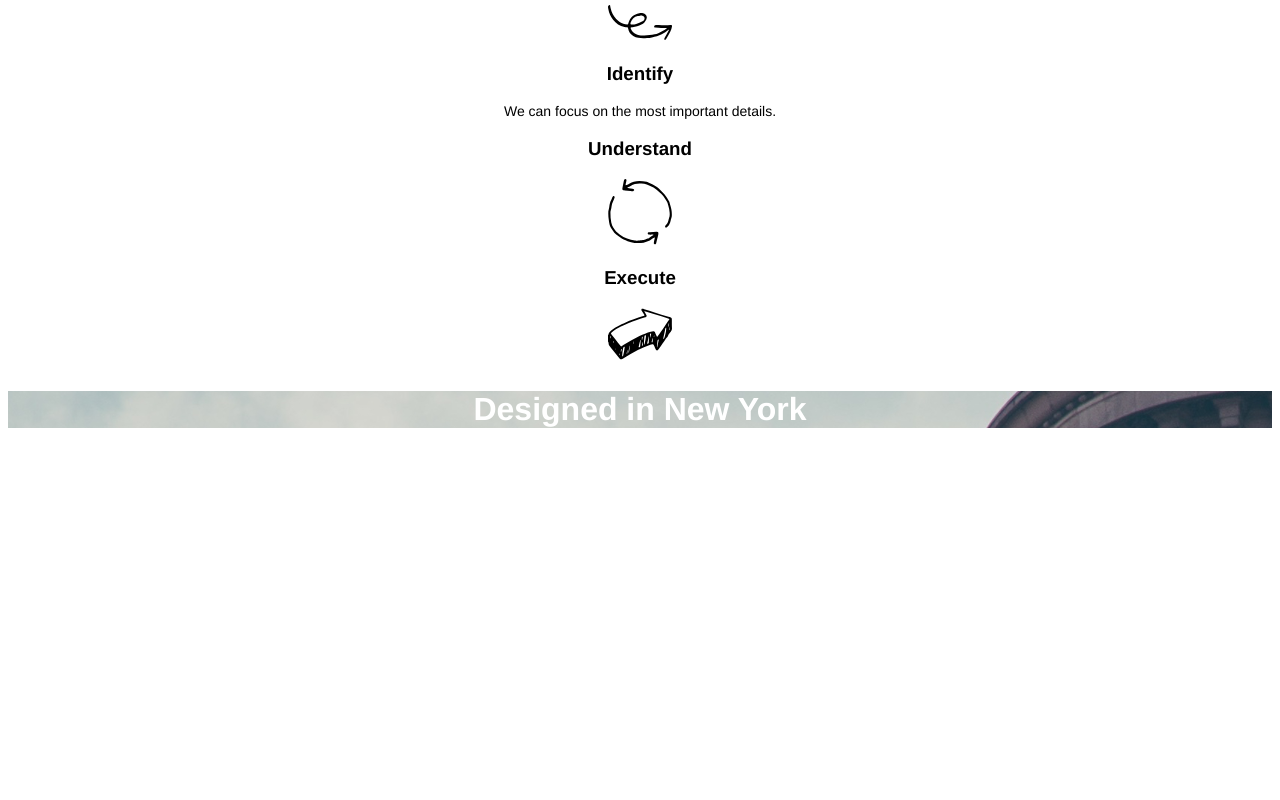
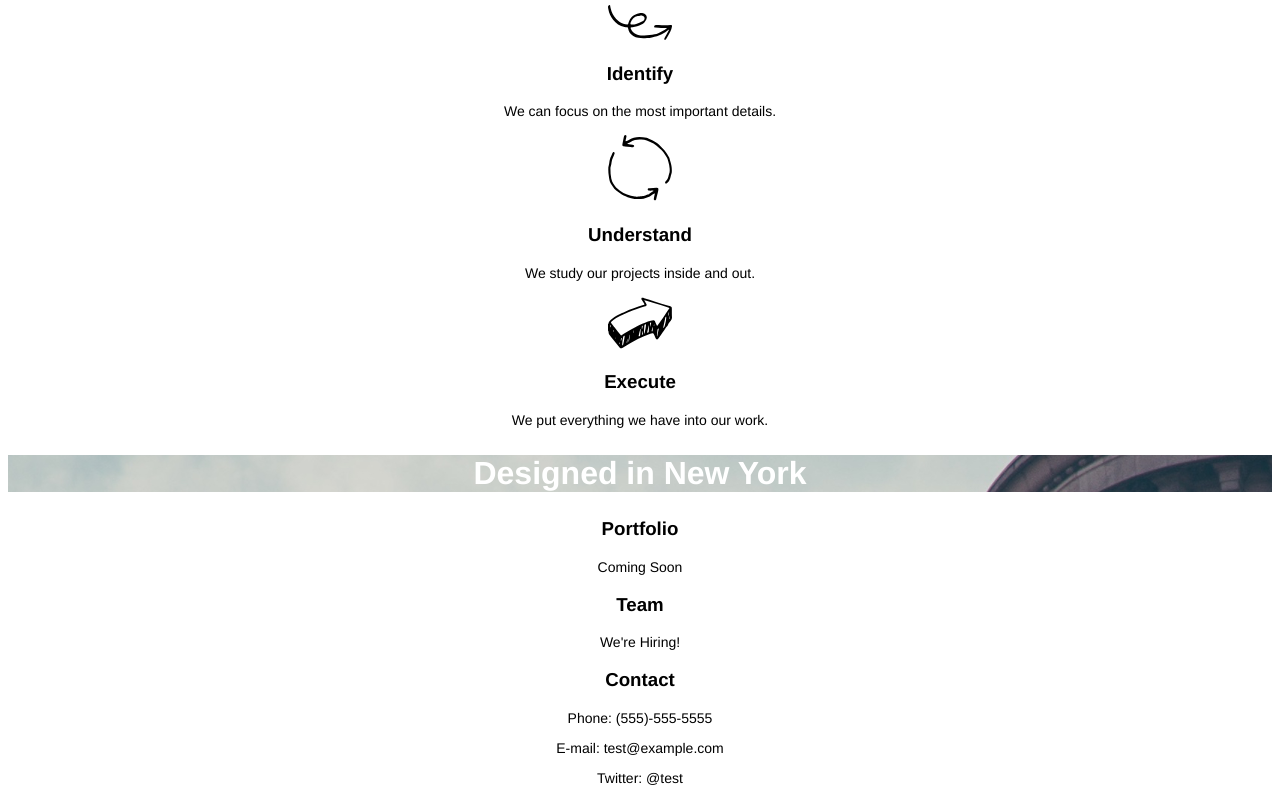
Before and after one commit to drako7/broadway, a plain HTML site: page index.html in a window 1280 px wide. Shown: the part 436-1236 px from the top of the page. Before the commit the page ends 890 px from the top, so only its background shows below. Drawn offline with Linux system fonts and the light colour scheme.

Commit message:
Add other

```diff
--- a/index.html
+++ b/index.html
@@ -29,11 +29,13 @@
       <h2>Our Process</h2>
       <p><img src="./resources/images/identify.svg" alt="identify"></p>
       <h3>Identify</h3>
-      <p class="identify">We can focus on the most important details.</p>
+      <p class="modified">We can focus on the most important details.</p>
+      <p><img src="./resources/images/understand.svg" alt="understand"></p>
       <h3>Understand</h3>
-      <p><img src="./resources/images/understand.svg" alt="understand"></p>
+      <p class="modified">We study our projects inside and out.</p>
+      <p><img src="./resources/images/execute.svg" alt="execute"></p>
       <h3>Execute</h3>
-      <p><img src="./resources/images/execute.svg" alt="execute"></p>
+      <p class="modified">We put everything we have into our work.</p>
     </div>
 
   <!--design in new york-->
@@ -42,5 +44,17 @@
       <h2 class="designed">Designed in New York</h2>
     </div>
 
+  <!--other-->
+
+    <div class="other">
+      <h3>Portfolio</h3>
+      <p class="modified">Coming Soon</p>
+      <h3>Team</h3>
+      <p class="modified">We're Hiring!</p>
+      <h3>Contact</h3>
+      <p class="modified">Phone: (555)-555-5555</p>
+      <p class="modified">E-mail: test@example.com</p>
+      <p class="modified">Twitter: @test</p>
+
   </body>
 </html>
--- a/resources/css/style.css
+++ b/resources/css/style.css
@@ -32,7 +32,7 @@ a {
   font-size: 18px;
 }
 
-.identify {
+.modified {
   font-size: 14px;
 }
 
```
